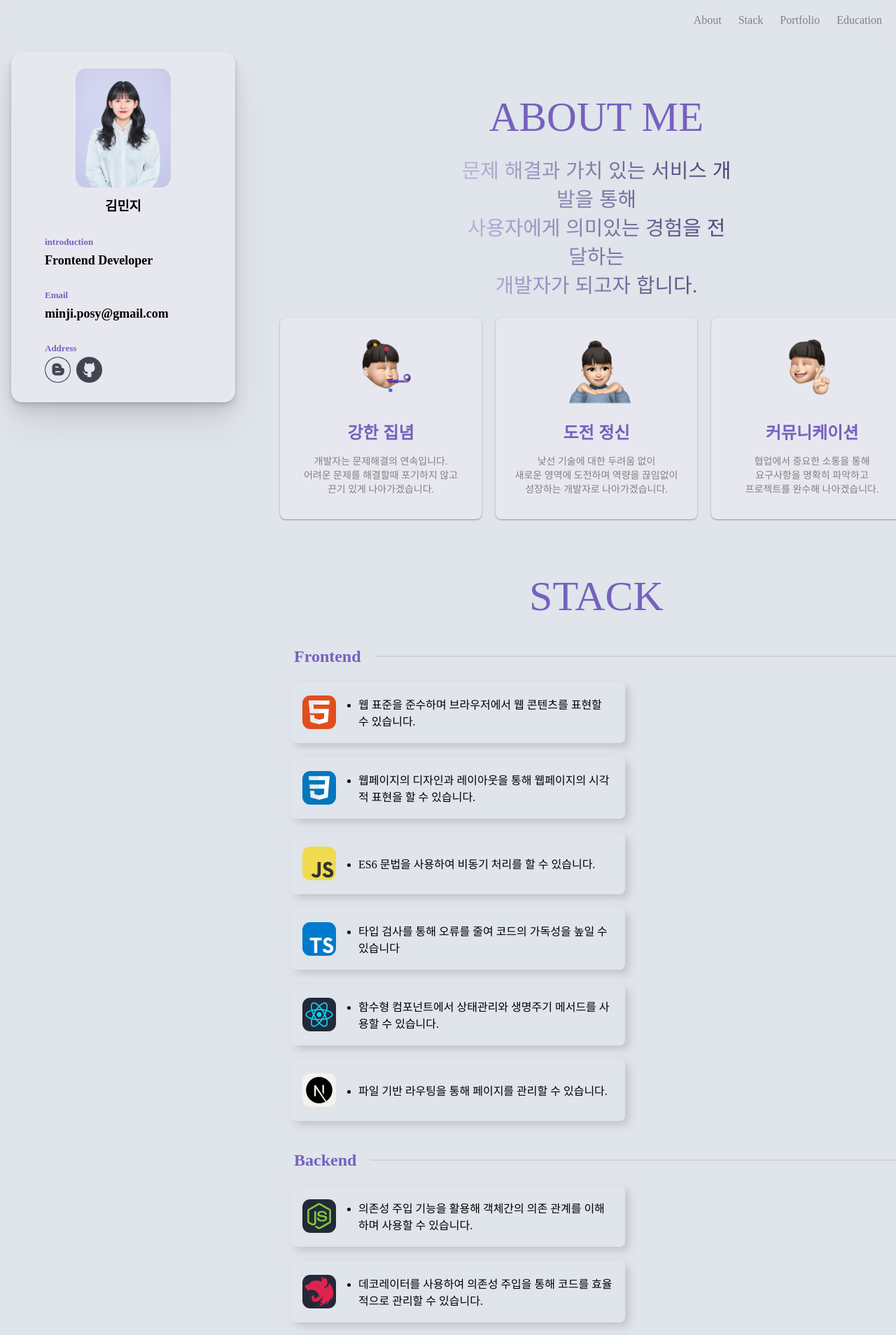
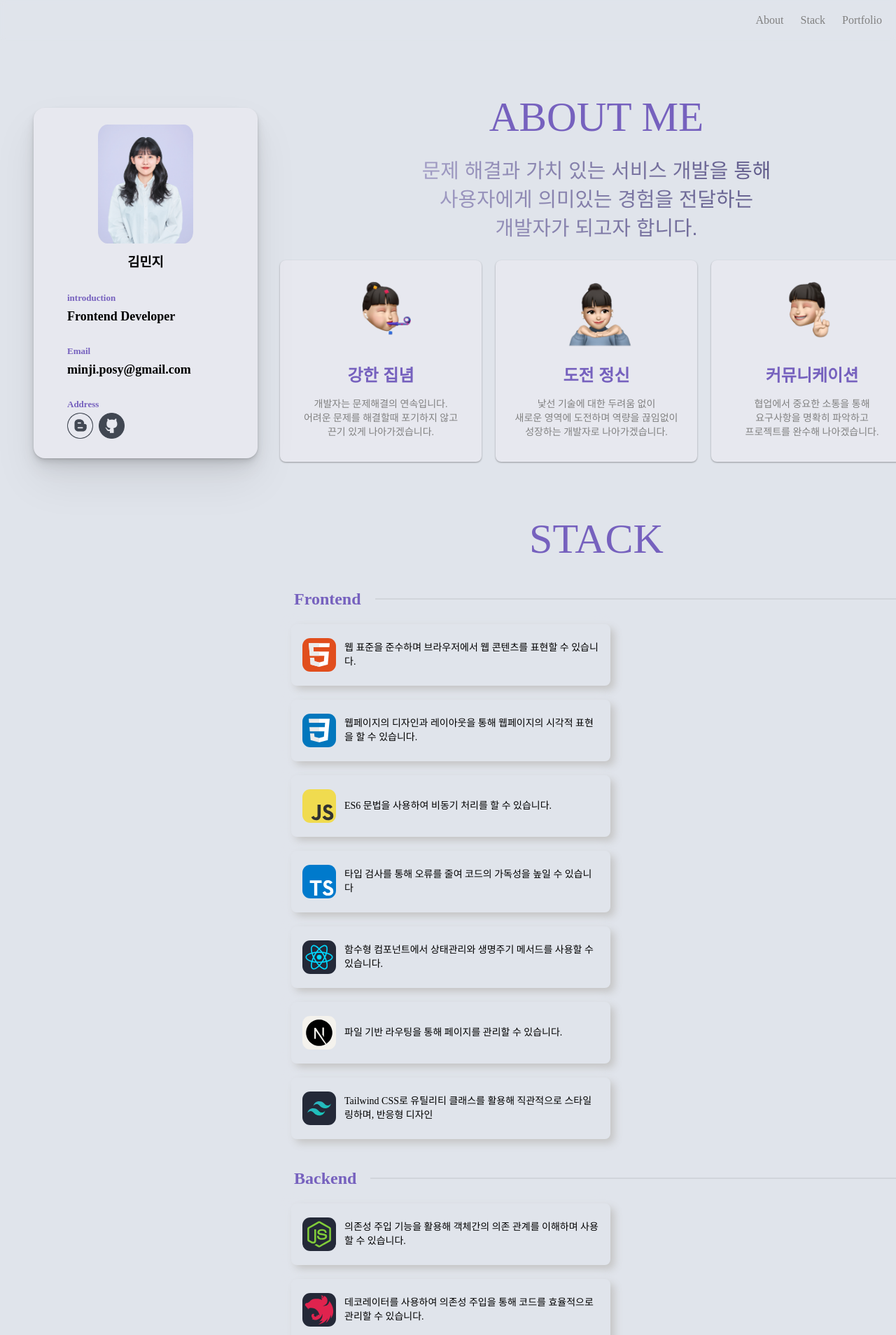
Before and after one commit to posy-m/portfolio, a React (Create React App) app: page / in a window 1280 px wide. Shown: the top 1908 px of the page at 70% size. Built offline with nearby package versions, Linux system fonts and the light colour scheme; a web font is replaced by a local one.

Commit message:
stack 뺌

```diff
--- a/src/App.css
+++ b/src/App.css
@@ -21,7 +21,7 @@
 
 
 
-
+/* 어떤 버전? */
 /* .container {
   display: flex;
   flex-direction: row;
@@ -44,8 +44,10 @@
   width: calc(100% - 360px - 3rem);
   padding: 5rem 0;
   margin-left: calc(360px + 3rem);
-} */
+}  */
 
+
+/* 웹 두번째 방법 */
 .container {
   display: flex;
   flex-direction: row;
@@ -54,7 +56,7 @@
 
 .profile {
   position: sticky;
-  top: 2rem; /* 스크롤 시 이 위치에서 고정 */
+  top: 2rem;
   align-self: start;
   display: flex;
   flex-direction: column;
--- a/src/App.js
+++ b/src/App.js
@@ -1,5 +1,6 @@
 
 import './App.css';
+// import './App_copy.css'
 import About from './components/about/about';
 import Education from './components/education/education';
 import Header from './components/header/header';
@@ -19,7 +20,7 @@ function App() {
           <About />
           <Stack />
           <Portfolio />
-          <Education />
+          {/* <Education /> */}
         </div>
       </div>
     </div>
--- a/src/components/about/about.module.css
+++ b/src/components/about/about.module.css
@@ -22,6 +22,6 @@
   -webkit-background-clip: text;
   background-clip: text;
   margin: 0 auto;
-  width: 43%;
+  /* width: 43%; */
   text-align: center;
 }
--- a/src/components/education/education.module.css
+++ b/src/components/education/education.module.css
@@ -1,5 +1,5 @@
 .educationBox {
-  @apply gap-10 pl-12 pb-12 mt-20;
+  @apply gap-10 pb-12 mt-20;
 }
 
 .educationBox>div:nth-child(1) {
--- a/src/components/header/header.jsx
+++ b/src/components/header/header.jsx
@@ -13,7 +13,7 @@ const Header = () => {
         <Link to='about' smooth={true} duration={500} >About</Link>
         <Link to='stack' smooth={true} duration={500} >Stack</Link>
         <Link to='portfolio' smooth={true} duration={500} >Portfolio</Link>
-        <Link to='education' smooth={true} duration={500} >Education</Link>
+        {/* <Link to='education' smooth={true} duration={500} >Education</Link> */}
       </div>
     </div>
   );
--- a/src/components/portfolio/square.module.css
+++ b/src/components/portfolio/square.module.css
@@ -1,7 +1,9 @@
 .squareBox {
   @apply w-[17rem] rounded-2xl p-5 flex flex-col items-center justify-center;
   height: 450px;
+  /* height: 300px; */
   cursor: pointer;
+  background-color: #E7E8EF;
   box-shadow:
     0 1px 2px rgba(0, 0, 0, 0.07),
     0 2px 4px rgba(0, 0, 0, 0.07),
--- a/src/components/profile/profile.module.css
+++ b/src/components/profile/profile.module.css
@@ -1,5 +1,3 @@
-
-
 .profileBox {
   @apply h-max w-80 rounded-2xl;
   display: flex;
@@ -9,8 +7,8 @@
   gap: 0.7rem;
   padding: 24px;
   box-sizing: border-box;
-  /* margin-top: 25%;
-  margin-left: 20%; */
+  margin-top: 25%;
+  margin-left: 20%;
   background-color: #E7E8EF;
   box-shadow:
     0 1px 2px rgba(0, 0, 0, 0.07),
--- a/src/components/stack/stack.jsx
+++ b/src/components/stack/stack.jsx
@@ -10,6 +10,7 @@ import nodejs from '../../stackimg/NodeJS.svg'
 import nestjs from '../../stackimg/NestJS-Dark.svg'
 import react from '../../stackimg/React-Dark.svg'
 import nextjs from '../../stackimg/NextJS-Light.svg'
+import tailwindcss from '../../stackimg/TailwindCSS-Dark.svg'
 
 
 
@@ -61,6 +62,13 @@ const Stack = () => {
                   <li>파일 기반 라우팅을 통해 페이지를 관리할 수 있습니다.</li>
                 </ul>
               </div>
+              <div className={styles.stackWrap}>
+                <img src={tailwindcss} alt="tailwindcss" />
+                <ul>
+                  <li>
+                    Tailwind CSS로 유틸리티 클래스를 활용해 직관적으로 스타일링하며, 반응형 디자인</li>
+                </ul>
+              </div>
             </div>
           </div>
         </div>
--- a/src/components/stack/stack.module.css
+++ b/src/components/stack/stack.module.css
@@ -37,7 +37,7 @@
 
 .stackWrap {
   @apply rounded-lg flex items-center h-14 p-4;
-  width: 27.8rem;
+  width: 26.5rem;
   box-shadow: 6px 6px 12px #c5c5c5, -6px -6px 12px #E0E4EB;
 }
 
@@ -47,7 +47,8 @@
 }
 
 .stackWrap ul li {
-  @apply ml-8;
+  @apply ml-3 text-sm;
+  list-style: none;
 }
 
 /* .backend {
```
